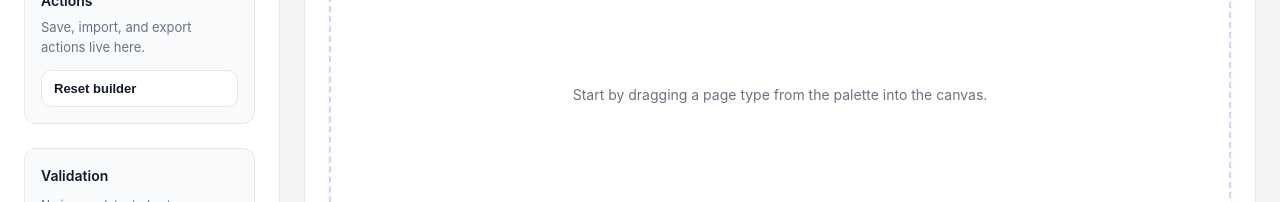
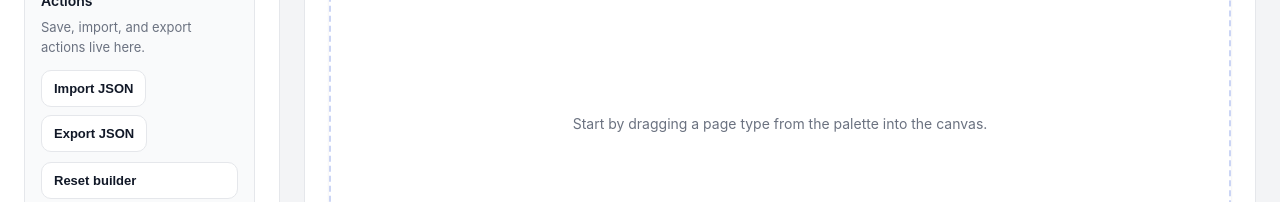
Before and after one commit to Naboni/CartPanda, a React (Vite) app: page / in a window 1280 px wide. Shown: the part 491-693 px from the top of the page. Built offline with nearby package versions, Linux system fonts and the light colour scheme.

Commit message:
add import/export JSON feature

```diff
--- a/src/App.css
+++ b/src/App.css
@@ -154,6 +154,12 @@
   gap: 10px;
 }
 
+.actions__row {
+  display: flex;
+  gap: 8px;
+  flex-wrap: wrap;
+}
+
 .action-button {
   border: 1px solid #e5e7eb;
   background: #ffffff;
@@ -175,6 +181,10 @@
   margin: 0;
   font-size: 12px;
   color: #b91c1c;
+}
+
+.actions__file-input {
+  display: none;
 }
 
 .canvas {
--- a/src/App.tsx
+++ b/src/App.tsx
@@ -19,8 +19,10 @@ const paletteItems: Array<{ type: NodeType; label: string }> = [
 function App() {
   const [reactFlowInstance, setReactFlowInstance] = useState<ReactFlowInstance | null>(null)
   const [storageError, setStorageError] = useState<string | null>(null)
+  const [importError, setImportError] = useState<string | null>(null)
   const hasLoadedRef = useRef(false)
   const saveTimeoutRef = useRef<number | null>(null)
+  const importInputRef = useRef<HTMLInputElement | null>(null)
 
   const nodes = useFunnelStore((state) => state.nodes)
   const edges = useFunnelStore((state) => state.edges)
@@ -112,6 +114,45 @@ function App() {
     }
   }, [edges, nodes])
 
+  const handleExport = () => {
+    const payload: Pick<ReturnType<typeof useFunnelStore.getState>, 'nodes' | 'edges'> = {
+      nodes,
+      edges,
+    }
+    const blob = new Blob([JSON.stringify(payload, null, 2)], { type: 'application/json' })
+    const url = URL.createObjectURL(blob)
+    const link = document.createElement('a')
+    link.href = url
+    link.download = 'cartpanda-funnel.json'
+    document.body.appendChild(link)
+    link.click()
+    link.remove()
+    URL.revokeObjectURL(url)
+  }
+
+  const handleImport = (file: File) => {
+    const reader = new FileReader()
+    reader.onload = () => {
+      try {
+        const content = typeof reader.result === 'string' ? reader.result : ''
+        const parsed = JSON.parse(content)
+        const result = funnelStateSchema.safeParse(parsed)
+        if (!result.success) {
+          setImportError('Invalid funnel JSON. Please check the file and try again.')
+          return
+        }
+        setState(result.data)
+        setImportError(null)
+      } catch {
+        setImportError('Unable to read JSON file. Please verify the file and try again.')
+      }
+    }
+    reader.onerror = () => {
+      setImportError('Unable to read the selected file.')
+    }
+    reader.readAsText(file)
+  }
+
   return (
     <div className="app">
       <aside className="sidebar" aria-label="Funnel controls">
@@ -150,6 +191,24 @@ function App() {
             Save, import, and export actions live here.
           </p>
           <div className="actions">
+            <div className="actions__row">
+              <button
+                type="button"
+                className="action-button"
+                onClick={() => importInputRef.current?.click()}
+                aria-label="Import funnel JSON"
+              >
+                Import JSON
+              </button>
+              <button
+                type="button"
+                className="action-button"
+                onClick={handleExport}
+                aria-label="Export funnel JSON"
+              >
+                Export JSON
+              </button>
+            </div>
             <button
               type="button"
               className="action-button"
@@ -160,7 +219,22 @@ function App() {
             >
               Reset builder
             </button>
+            <input
+              ref={importInputRef}
+              className="actions__file-input"
+              type="file"
+              accept="application/json"
+              aria-label="Select JSON file to import"
+              onChange={(event) => {
+                const file = event.target.files?.[0]
+                if (file) {
+                  handleImport(file)
+                  event.target.value = ''
+                }
+              }}
+            />
             {storageError && <p className="actions__notice">{storageError}</p>}
+            {importError && <p className="actions__notice">{importError}</p>}
           </div>
         </section>
         <section className="sidebar__section" aria-label="Validation">
```
